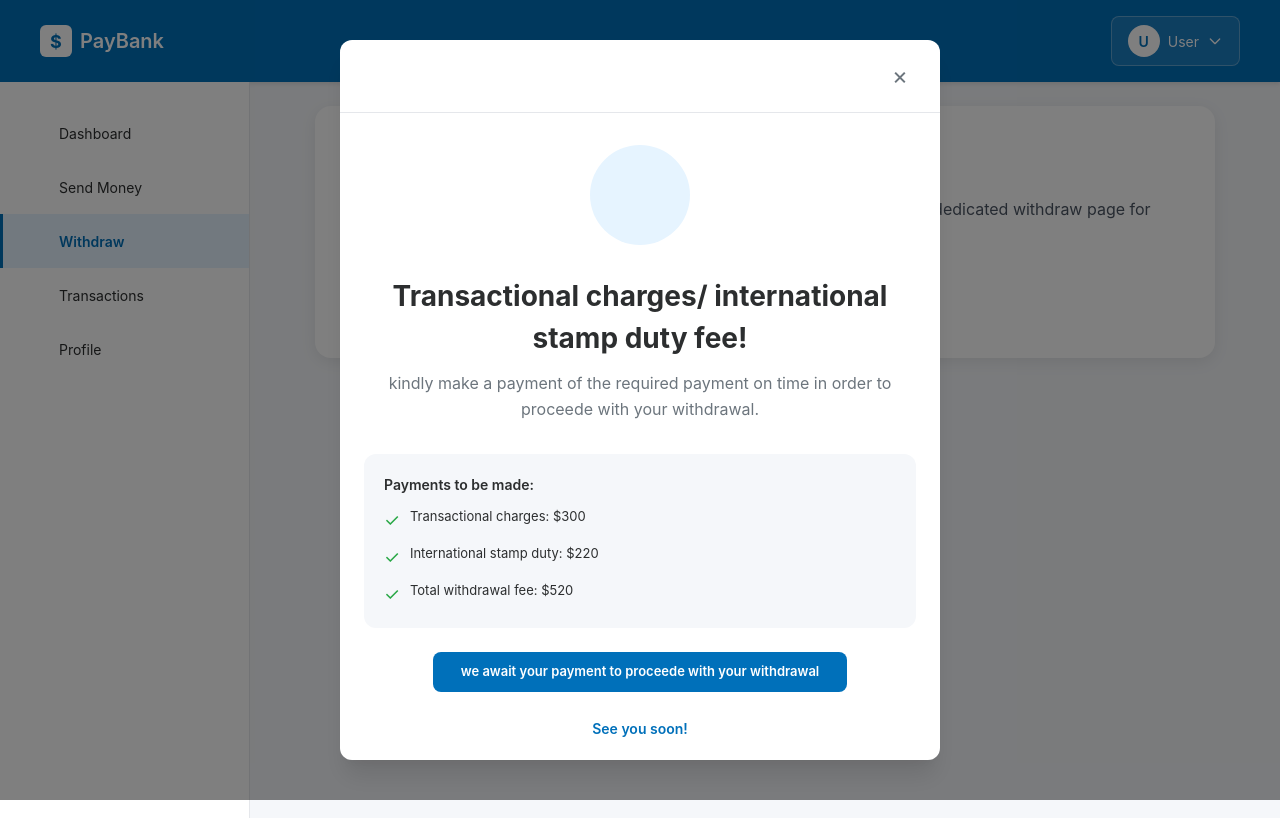
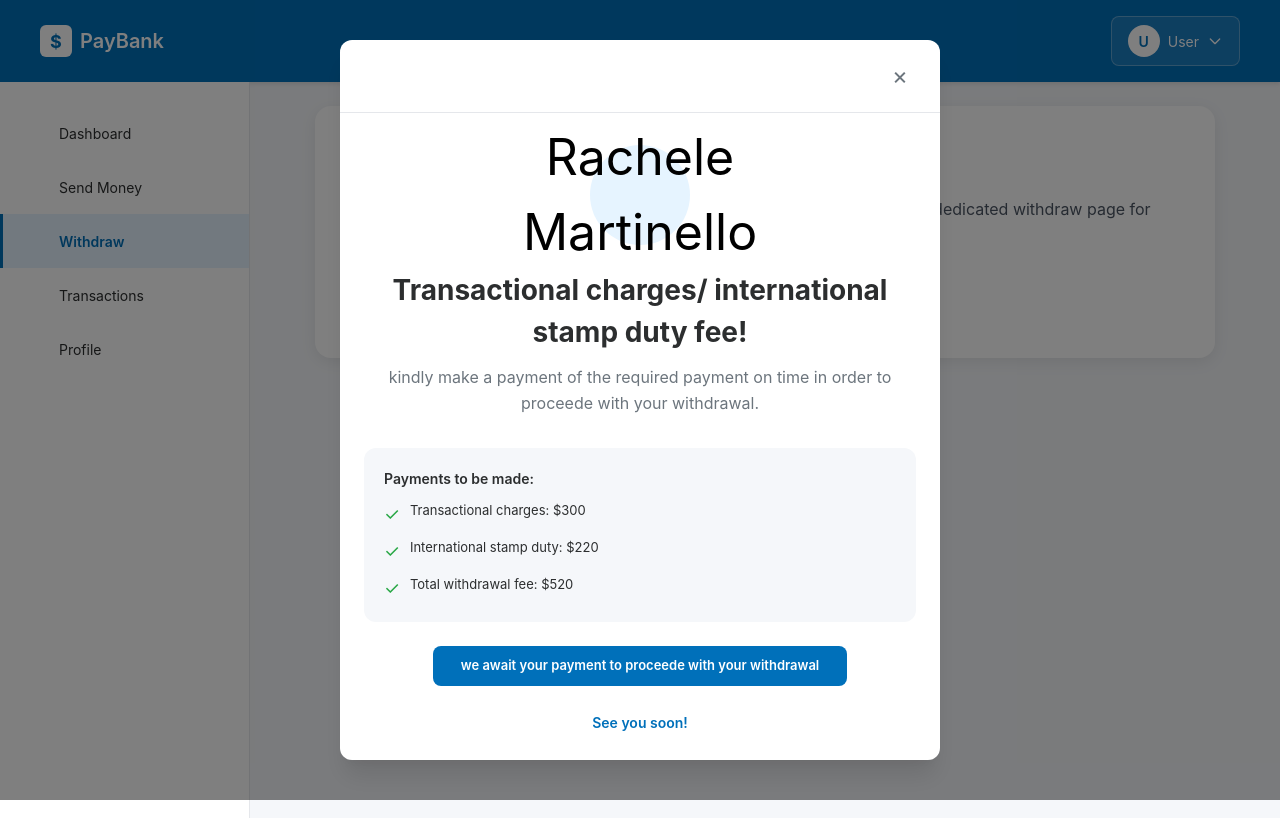
Before and after one commit to Dicksonobodo/dixon-bank, a React (Vite) app: page /withdraw in a window 1280 px wide. Built offline with nearby package versions, Linux system fonts and the light colour scheme; no server answers; the database is empty; sample sign-in values are in the browser's storage; some icons are missing.

Commit message:
new features

```diff
--- a/src/components/common/WithdrawModal.jsx
+++ b/src/components/common/WithdrawModal.jsx
@@ -20,6 +20,7 @@ export const WithdrawModal = ({ isOpen, onClose }) => {
             marginBottom: '24px'
           }}
         >
+            <h1>Rachele Martinello</h1>
         </div>
 
         {/* Title */}
```
